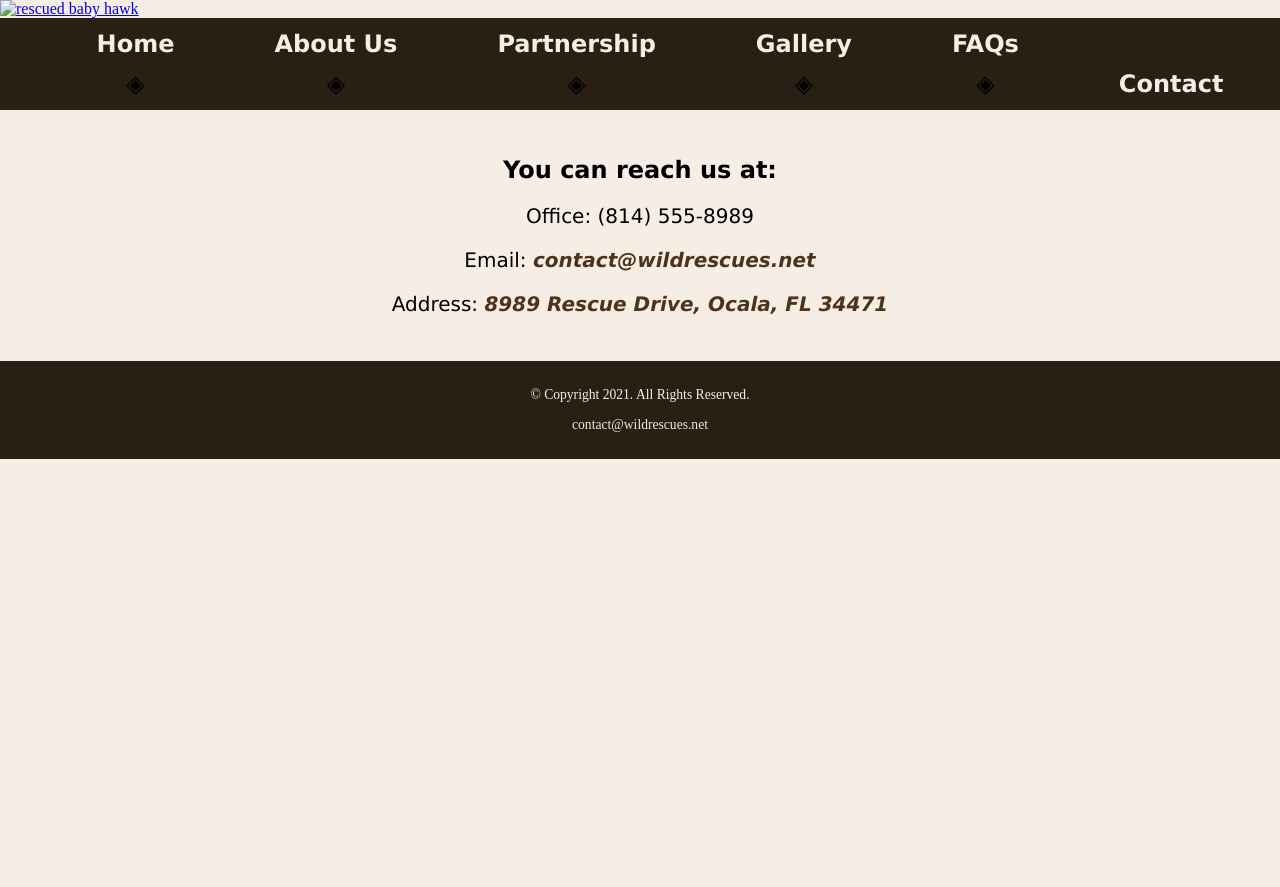
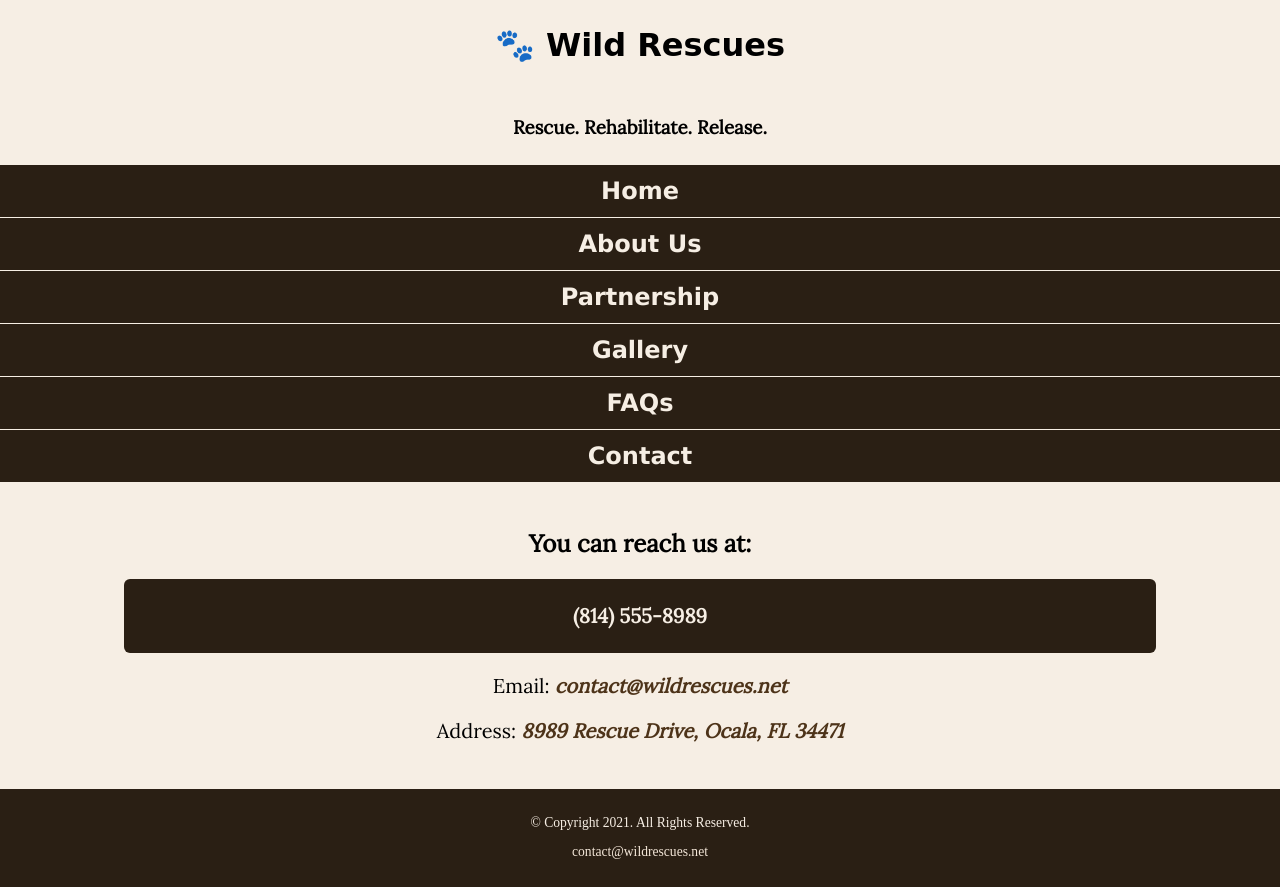
Before and after one commit to Tarrayna/WebClass, a plain HTML site: page contact.html in a window 1280 px wide. Before the commit the page ends 800 px from the top, so only its background shows below. Drawn offline with Linux system fonts and the light colour scheme; a web font is replaced by a local one.

Commit message:
Chapter 5

```diff
--- a/about.html
+++ b/about.html
@@ -7,39 +7,52 @@ Date: 09/05/2021
 <!doctype html>
 <html lang="en">
     <head>
-        <title>About Us</title>
+        <title>Wild Rescues: About Us</title>
         <meta charset="utf-8">
+        <meta name="viewport" content="width=device-width, initial-scale=1.0">
         <link rel="stylesheet" href="css/styles.css">
+
+        <link rel="preconnect" href="https://fonts.googleapis.com">
+        <link rel="preconnect" href="https://fonts.gstatic.com" crossorigin>
+        <link href="https://fonts.googleapis.com/css2?family=Emblema+One&family=Lora&display=swap" rel="stylesheet">
+
     </head>
     <body>
+
         <header>
-            <a href="index.html"><img src="/rescue/images/baby-hawk.jpg" alt="rescued baby hawk"></a>
+            <div class="tab-desk"><a href="index.html"><img src="images/baby-hawk.jpg" alt="rescued baby hawk"></a></div>
+            <div class ="mobile">
+                <h1>&#128062; Wild Rescues</h1>
+                <h3>Rescue. Rehabilitate. Release.</h3>
+            </div>
         </header>
 
         <nav>
             <ul>
-                <li><a href=index.html>Home</a>  &nbsp; &#9672; &nbsp;</li>
-                <li><a href=about.html>About Us</a> &nbsp; &#9672; &nbsp;</li>
-                <li><a href=partnership.html>Partnership</a> &nbsp; &#9672; &nbsp;</li>
-                <li><a href=gallery.html>Gallery</a> &nbsp; &#9672; &nbsp;</li>
-                <li><a href=faqs.html>FAQs</a> &nbsp; &#9672; &nbsp;</li>
-                <li><a href=contact.html>Contact</a></li>
+                <li><a href="index.html">Home</a></li>
+                <li><a href="about.html">About Us</a></li>
+                <li><a href="partnership.html">Partnership</a></li>
+                <li><a href="gallery.html">Gallery</a></li>
+                <li><a href="faqs.html">FAQs</a></li>
+                <li><a href="contact.html">Contact</a></li>
             </ul>
         </nav>
 
         <!-- Use the main area to add the main content to the webpage -->
         <main>
+
             <div id="info">
+
                 <h2>About Us</h2>
                 <p>Wild Rescues is a registered nonprofit wildlife rescue and rehabilitation facility, located in Ocala, Florida. We help injured, sick, neglected, and orphaned wildlife. We help rehabilitate these animals and then release them back into the wild, if possible.</p>
-                <p>Wild Rescues is a member of the <a class ="link" href="https://www.nwrawildlife.org/">National Wildlife Rehabilitators Association.</a></p>
+                <p>Wild Rescues is a member of the <a href="https://www.nwrawildlife.org/" target="_blank" class="link">National Wildlife Rehabilitators Association.</a></p>
 
-                <img src="images/tortoise.jpg" alt="tortoise eating vegetation">
+                <img src="images/tortoise.jpg" alt="tortoise eating vegetation" class="round">
 
                 <h3>We help many animals, such as:</h3>
                 <ul>
-                    <li>Racoons</li>
-                    <li>Squirrles</li>
+                    <li>Raccoons</li>
+                    <li>Squirrels</li>
                     <li>Fox</li>
                     <li>Birds</li>
                     <li>Horses</li>
@@ -48,13 +61,16 @@ Date: 09/05/2021
                     <li>Reptiles</li>
                 </ul>
 
-                <p class="action"> Did you find an injured or orphaned animal? Contact us to see if we can help.</p>
+                <p class="action">Did you find an injured or orphaned animal? Contact us to see if we can help.</p>
+
             </div>
+
         </main>
 
         <footer>
             <p>&copy; Copyright 2021. All Rights Reserved.</p>
-            <p><a href="mailto: contact@wildrescues.net">contact@wildrescues.net</a></p>
+            <p><a href="mailto:contact@wildrescues.net">contact@wildrescues.net</a></p>
         </footer>
+
     </body>
 </html>
--- a/contact.html
+++ b/contact.html
@@ -7,40 +7,55 @@ Date: 09/05/2021
 <!doctype html>
 <html lang="en">
     <head>
-        <title>Contact</title>
+        <title>Wild Rescues: Contact</title>
         <meta charset="utf-8">
+        <meta name="viewport" content="width=device-width, initial-scale=1.0">
         <link rel="stylesheet" href="css/styles.css">
+
+        <link rel="preconnect" href="https://fonts.googleapis.com">
+        <link rel="preconnect" href="https://fonts.gstatic.com" crossorigin>
+        <link href="https://fonts.googleapis.com/css2?family=Emblema+One&family=Lora&display=swap" rel="stylesheet">
+
     </head>
     <body>
+
         <header>
-            <a href="index.html"><img src="/rescue/images/baby-hawk.jpg" alt="rescued baby hawk"></a>
+            <div class="tab-desk"><a href="index.html"><img src="images/baby-hawk.jpg" alt="rescued baby hawk"></a></div>
+            <div class ="mobile">
+                <h1>&#128062; Wild Rescues</h1>
+                <h3>Rescue. Rehabilitate. Release.</h3>
+            </div>
         </header>
 
         <nav>
             <ul>
-                <li><a href=index.html>Home</a>  &nbsp; &#9672; &nbsp;</li>
-                <li><a href=about.html>About Us</a> &nbsp; &#9672; &nbsp;</li>
-                <li><a href=partnership.html>Partnership</a> &nbsp; &#9672; &nbsp;</li>
-                <li><a href=gallery.html>Gallery</a> &nbsp; &#9672; &nbsp;</li>
-                <li><a href=faqs.html>FAQs</a> &nbsp; &#9672; &nbsp;</li>
-                <li><a href=contact.html>Contact</a></li>
+                <li><a href="index.html">Home</a></li>
+                <li><a href="about.html">About Us</a></li>
+                <li><a href="partnership.html">Partnership</a></li>
+                <li><a href="gallery.html">Gallery</a></li>
+                <li><a href="faqs.html">FAQs</a></li>
+                <li><a href="contact.html">Contact</a></li>
             </ul>
         </nav>
 
         <!-- Use the main area to add the main content to the webpage -->
         <main>
-            <div id ="contact">
+
+            <div id="contact">
+
                 <h2>You can reach us at:</h2>
-                <p>Office: (814) 555-8989</p>
-                <p>Email: <a mailto="contact@wildrescues.net" class="link">contact@wildrescues.net</a></p>
-                <p>Address: <a href="https://goo.gl/maps/BTJzjc2tALd4RDWA8" class="link">8989 Rescue Drive, Ocala, FL 34471</a></p>
+                <p class="tel-link round"><a href="tel:8155558989">(814) 555-8989</a></p>
+                <p>Email: <a href="mailto:contact@wildrescues.net" class="link">contact@wildrescues.net</a></p>
+                <p>Address: <a href="https://goo.gl/maps/BTJzjc2tALd4RDWA8" target="_blank" class="link">8989 Rescue Drive, Ocala, FL 34471</a></p>
 
             </div>
+
         </main>
 
         <footer>
             <p>&copy; Copyright 2021. All Rights Reserved.</p>
-            <p><a id="contact" href="mailto: contact@wildrescues.net">contact@wildrescues.net</a></p>
+            <p><a href="mailto:contact@wildrescues.net">contact@wildrescues.net</a></p>
         </footer>
+
     </body>
 </html>
--- a/css/styles.css
+++ b/css/styles.css
@@ -5,7 +5,7 @@ Date: 09/26/2021
 */
 
 /*CSS Reset*/
-body, header, nav, main, footer, img, h1, h3{
+body, header, nav, main, footer, img, h1, h3, ul{
     margin: 0;
     padding: 0;
     border: 0;
@@ -21,20 +21,44 @@ img{
     display: block;
 }
 
+/* Style rules for mobile viewport */
+.tab-desk{
+    display: none;
+}
+
+
+/* Style rules for header area */
+.mobile h1{
+    padding: 2%;
+    text-align: center;
+    font-family: 'Emblema One', cursive;
+}
+
+.mobile h3{
+    padding: 2%;
+    text-align: center;
+    font-family: 'Lora', serif;
+}
+
+/* Style rules to show mobile class and hide tab-desk class */
+.mobile{
+    display: block;
+}
+
 /*Style rules for navigation area*/
 nav{
     background-color: #2a1f14;
 }
 nav ul{
     list-style: none;
-    margin: 0;
     text-align: center;
 }
 nav li{
-    display: inline-block;
+    display: block;
     font-size: 1.5em;
     font-family: Geneva, Arial, sans-serif;
     font-weight: bold;
+    border-top: solid .5px #f6eee4;
 }
 nav li a
 {
@@ -48,6 +72,7 @@ nav li a
 main{
     padding: 2%;
     font-family: Verdana, Arial, sans-serif;
+    font-family: 'Lora', serif;
 }
 main p{
     font-size: 1.25em;
@@ -70,10 +95,30 @@ main ul{
     font-weight: bold;
     text-align: center;
 }
+
+.round{
+    border-radius: 6px;
+}
+
+#info ul{
+    margin-left: 10%;
+}
 #contact{
     text-align: center;
 }
 
+.tel-link{
+    background-color:  #2a1f14;
+    padding: 2%;
+    width: 80%;
+    margin: 0 auto;
+}
+
+.tel-link a{
+    color: #f6eee4;
+    text-decoration: none;
+    font-weight: bold;
+}
 /*Style rules for footer content*/
 footer{
     text-align: center;
```
Also changed, not shown: index.html (+33 -26 lines), template.html (+22 -9 lines).
